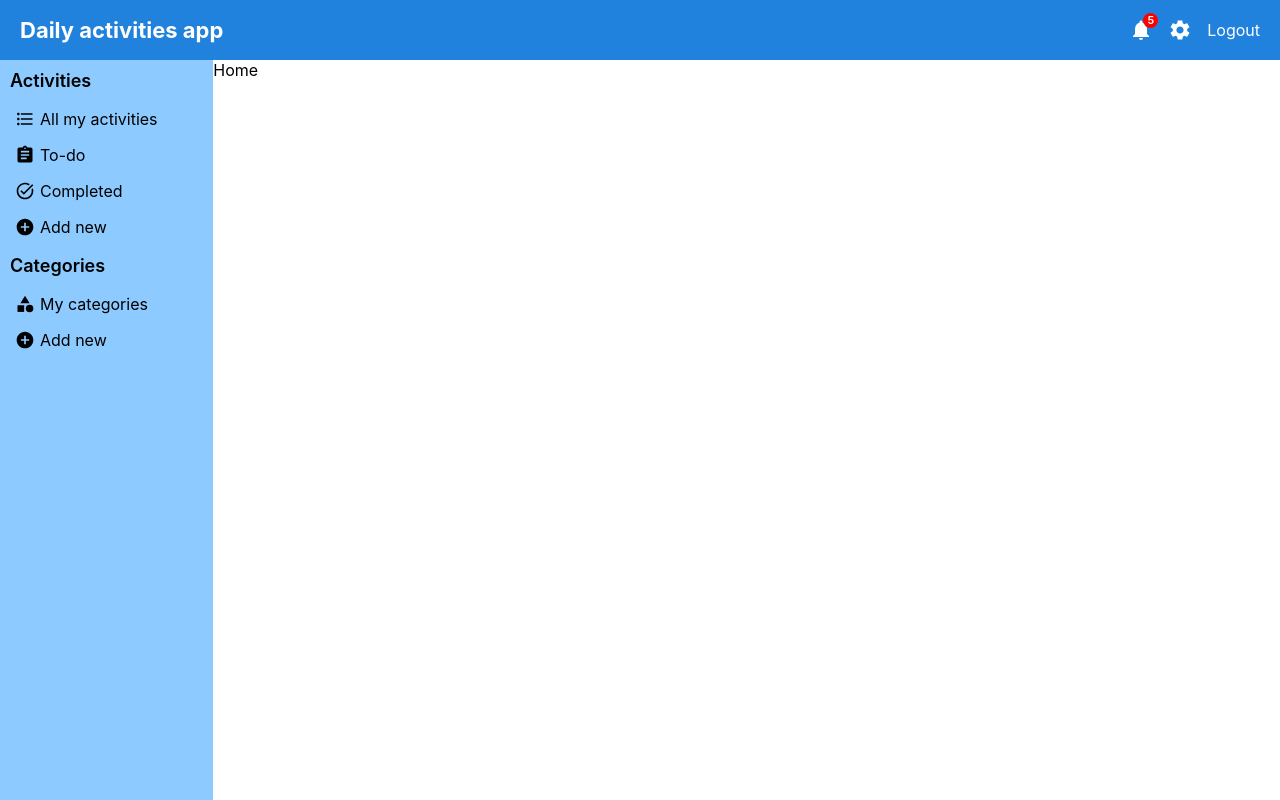
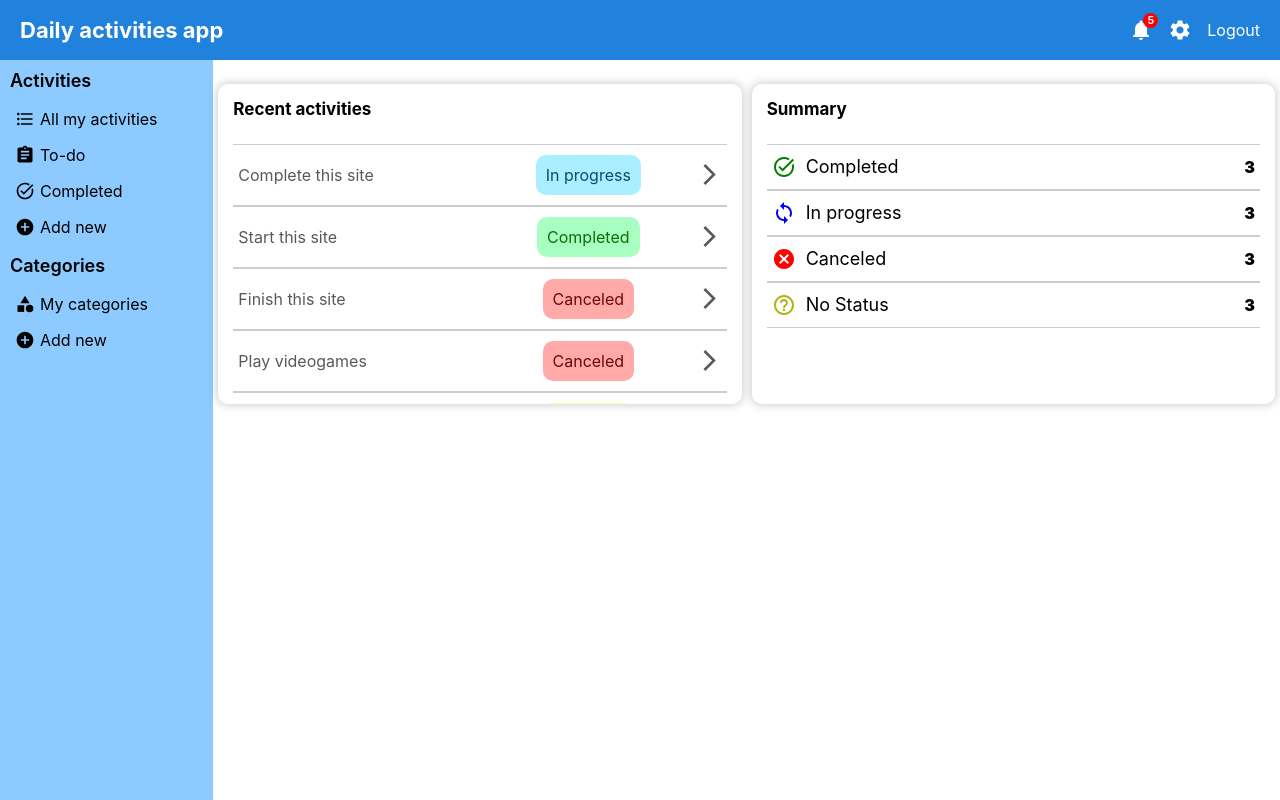
Before and after one commit to mjIsaac17/daily-activities, a React (Create React App) app: page / in a window 1280 px wide. Built offline with nearby package versions, Linux system fonts and the light colour scheme; the HTML template or start-up script is replaced by a standard one.

Commit message:
Home page with recent activities and summary

```diff
--- a/src/components/Layout.jsx
+++ b/src/components/Layout.jsx
@@ -1,4 +1,5 @@
 import styled from 'styled-components';
+import Home from '../pages/Home';
 import Navbar from './Navbar';
 import Sidebar from './Sidebar';
 
@@ -16,7 +17,10 @@ export default function Layout() {
       <Navbar />
       <Container>
         <Sidebar />
-        <Body>Home</Body>
+        <Body>
+          {/* Add router here */}
+          <Home />
+        </Body>
       </Container>
     </>
   );
--- /dev/null
+++ b/src/pages/Home.jsx
@@ -0,0 +1,216 @@
+import styled from 'styled-components';
+import ArrowForwardIosIcon from '@mui/icons-material/ArrowForwardIos';
+import CancelIcon from '@mui/icons-material/Cancel';
+import HelpOutlineIcon from '@mui/icons-material/HelpOutline';
+import LoopIcon from '@mui/icons-material/Loop';
+import TaskAltIcon from '@mui/icons-material/TaskAlt';
+
+const Container = styled.div`
+  align-items: center;
+  display: flex;
+  justify-content: center;
+  height: 100%;
+`;
+
+const Paper = styled.div`
+  box-sizing: border-box;
+  display: flex;
+  height: 95%;
+  width: min(1500px, 95%);
+`;
+
+const RecentActivitiesContainer = styled.div`
+  border-radius: 10px;
+  box-shadow: 0px 0px 10px 1px rgba(0, 0, 0, 0.2);
+  box-sizing: border-box;
+  height: 40vh;
+  overflow-y: scroll;
+  padding: 0 15px 15px 15px;
+  width: 100%;
+  margin: 5px;
+`;
+
+const Title = styled.h3`
+  background-color: white;
+  padding: 15px 0 15px 0;
+  font-size: 17px;
+  margin-bottom: 10px;
+  position: sticky;
+  top: 0;
+`;
+
+const List = styled.ul`
+  list-style: none;
+`;
+
+const ListItem = styled.li`
+  align-items: center;
+  border-top: 1px solid #cdcdcd;
+  border-bottom: 1px solid #cdcdcd;
+  display: flex;
+  padding: 10px 5px;
+  justify-content: space-between;
+  &:hover {
+    background-color: #f5f5f5;
+  }
+`;
+
+const ListItemIconTitle = styled.div`
+  align-items: center;
+  display: flex;
+  font-size: ${(props) => props.fontSize};
+  svg {
+    margin-right: 10px;
+    color: ${(props) => props.iconColor};
+  }
+`;
+
+const ListItemTitle = styled.h4`
+  align-items: center;
+  display: flex;
+  color: #595959;
+  width: 50%;
+  font-weight: 400;
+`;
+
+const ListItemStatus = styled.span`
+  background-color: ${(props) => props.bgColor || '#A5ECDA'};
+  border-radius: 10px;
+  color: ${(props) => props.color || '#3FCAA8'};
+  padding: 10px;
+`;
+
+const ListItemViewBtn = styled.button`
+  background-color: transparent;
+  align-items: center;
+  border: none;
+  color: #595959;
+  cursor: pointer;
+  display: flex;
+  svg {
+    font-size: 25px;
+  }
+  &:hover {
+    color: #a6a6a6;
+  }
+`;
+
+const ActivitiesSummaryContainer = styled.div`
+  border-radius: 10px;
+  box-shadow: 0px 0px 10px 1px rgba(0, 0, 0, 0.2);
+  box-sizing: border-box;
+  height: 40vh;
+  overflow-y: scroll;
+  padding: 0 15px 15px 15px;
+  width: 100%;
+  margin: 5px;
+`;
+
+const ListItemNumber = styled.span`
+  font-weight: 900;
+`;
+
+export default function Home() {
+  return (
+    <Container>
+      <Paper>
+        <RecentActivitiesContainer>
+          <Title>Recent activities</Title>
+          <List>
+            <ListItem>
+              <ListItemTitle>Complete this site</ListItemTitle>
+              <ListItemStatus color='#094c6d' bgColor='#a9efff'>
+                In progress
+              </ListItemStatus>
+              <ListItemViewBtn>
+                <ArrowForwardIosIcon />
+              </ListItemViewBtn>
+            </ListItem>
+
+            <ListItem>
+              <ListItemTitle>Start this site</ListItemTitle>
+              <ListItemStatus color='#096d09' bgColor='#a9ffc1'>
+                Completed
+              </ListItemStatus>
+              <ListItemViewBtn>
+                <ArrowForwardIosIcon />
+              </ListItemViewBtn>
+            </ListItem>
+
+            <ListItem>
+              <ListItemTitle>Finish this site</ListItemTitle>
+              <ListItemStatus color='#6d0909' bgColor='#ffa9a9'>
+                Canceled
+              </ListItemStatus>
+              <ListItemViewBtn>
+                <ArrowForwardIosIcon />
+              </ListItemViewBtn>
+            </ListItem>
+
+            <ListItem>
+              <ListItemTitle>Play videogames</ListItemTitle>
+              <ListItemStatus color='#6d0909' bgColor='#ffa9a9'>
+                Canceled
+              </ListItemStatus>
+              <ListItemViewBtn>
+                <ArrowForwardIosIcon />
+              </ListItemViewBtn>
+            </ListItem>
+
+            <ListItem>
+              <ListItemTitle>Go to the gym</ListItemTitle>
+              <ListItemStatus color='#736321' bgColor='#fffca9'>
+                No status
+              </ListItemStatus>
+              <ListItemViewBtn>
+                <ArrowForwardIosIcon />
+              </ListItemViewBtn>
+            </ListItem>
+
+            <ListItem>
+              <ListItemTitle>Have breakfast</ListItemTitle>
+              <ListItemStatus color='#096d09' bgColor='#a9ffc1'>
+                Completed
+              </ListItemStatus>
+              <ListItemViewBtn>
+                <ArrowForwardIosIcon />
+              </ListItemViewBtn>
+            </ListItem>
+          </List>
+        </RecentActivitiesContainer>
+      </Paper>
+
+      <Paper>
+        <ActivitiesSummaryContainer>
+          <Title>Summary</Title>
+          <List>
+            <ListItem>
+              <ListItemIconTitle iconColor='green' fontSize='18px'>
+                <TaskAltIcon /> Completed
+              </ListItemIconTitle>
+              <ListItemNumber>3</ListItemNumber>
+            </ListItem>
+            <ListItem>
+              <ListItemIconTitle iconColor='blue' fontSize='18px'>
+                <LoopIcon /> In progress
+              </ListItemIconTitle>
+              <ListItemNumber>3</ListItemNumber>
+            </ListItem>
+            <ListItem>
+              <ListItemIconTitle iconColor='red' fontSize='18px'>
+                <CancelIcon /> Canceled
+              </ListItemIconTitle>
+              <ListItemNumber>3</ListItemNumber>
+            </ListItem>
+            <ListItem>
+              <ListItemIconTitle iconColor='#ABB50E' fontSize='18px'>
+                <HelpOutlineIcon /> No Status
+              </ListItemIconTitle>
+              <ListItemNumber>3</ListItemNumber>
+            </ListItem>
+          </List>
+        </ActivitiesSummaryContainer>
+      </Paper>
+    </Container>
+  );
+}
```
